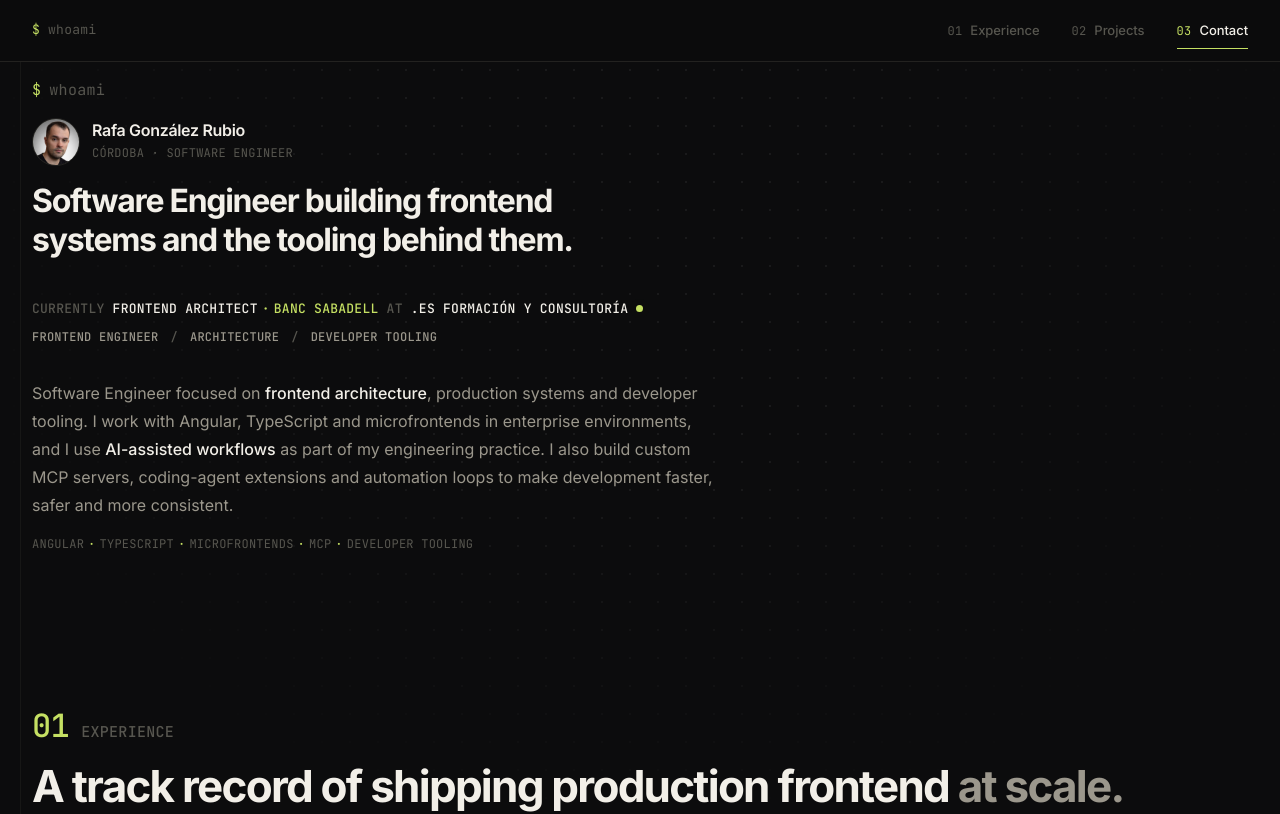
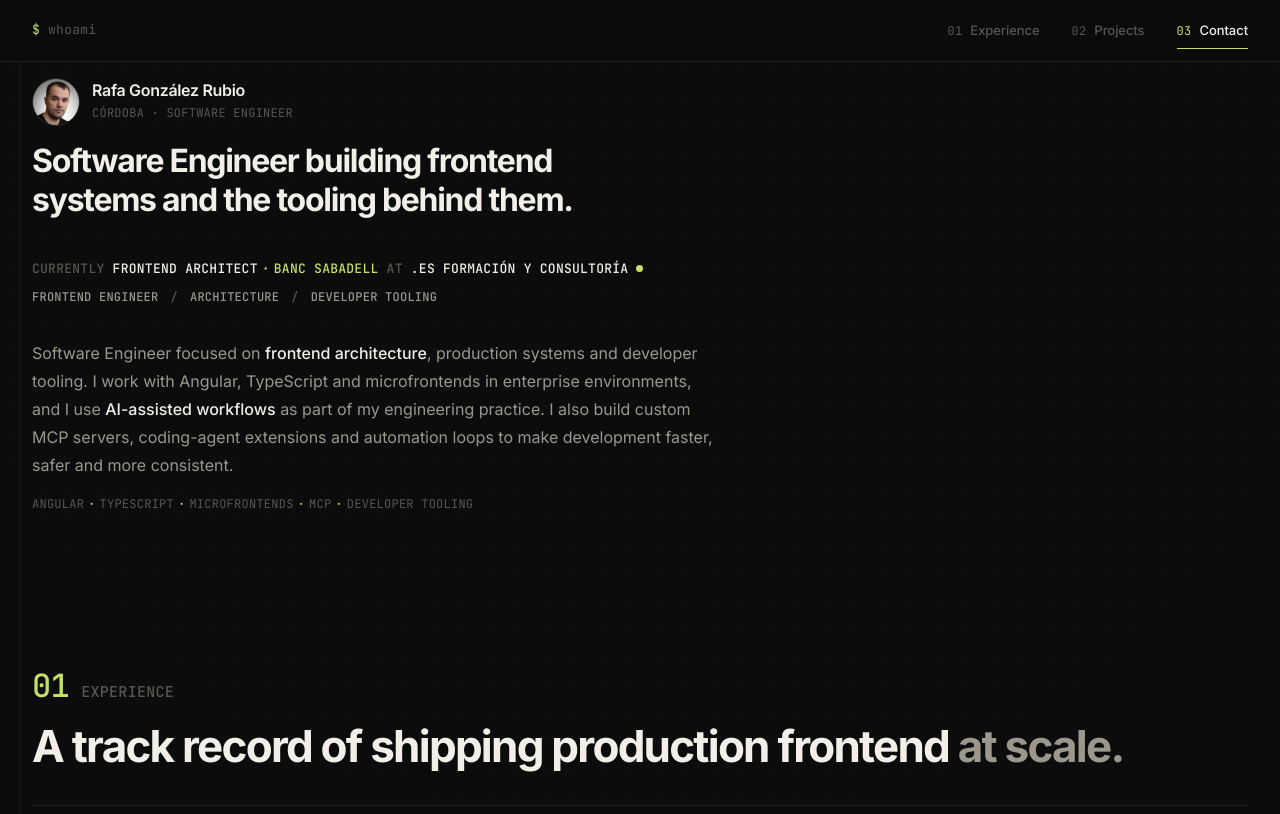
Before and after one commit to RafaGonzalezDev/personal-portfolio, a React (Vite) app: page / in a window 1280 px wide. Shown: the top 814 px of the page. Built offline with nearby package versions, Linux system fonts and the light colour scheme.

Commit message:
refactor(home): remove duplicated command label

```diff
--- a/src/sections/Home.jsx
+++ b/src/sections/Home.jsx
@@ -17,11 +17,6 @@ const Home = () => {
   return (
     <section className={styles.section} id="home">
       <div className={styles.head}>
-        <p className={styles.eyebrow}>
-          <span className={styles.eyebrowPrompt}>$</span>
-          <span>whoami</span>
-        </p>
-
         <div className={styles.identity}>
           <img
             className={styles.profilePhoto}
--- a/src/styles/Home.module.css
+++ b/src/styles/Home.module.css
@@ -12,20 +12,6 @@
   display: flex;
   flex-direction: column;
   gap: var(--space-4);
-}
-
-.eyebrow {
-  display: inline-flex;
-  align-items: baseline;
-  gap: var(--space-2);
-  font-family: var(--font-mono);
-  font-size: var(--font-size-base);
-  color: var(--text-faint);
-  letter-spacing: var(--tracking-wide);
-}
-
-.eyebrowPrompt {
-  color: var(--accent);
 }
 
 .identity {
```
